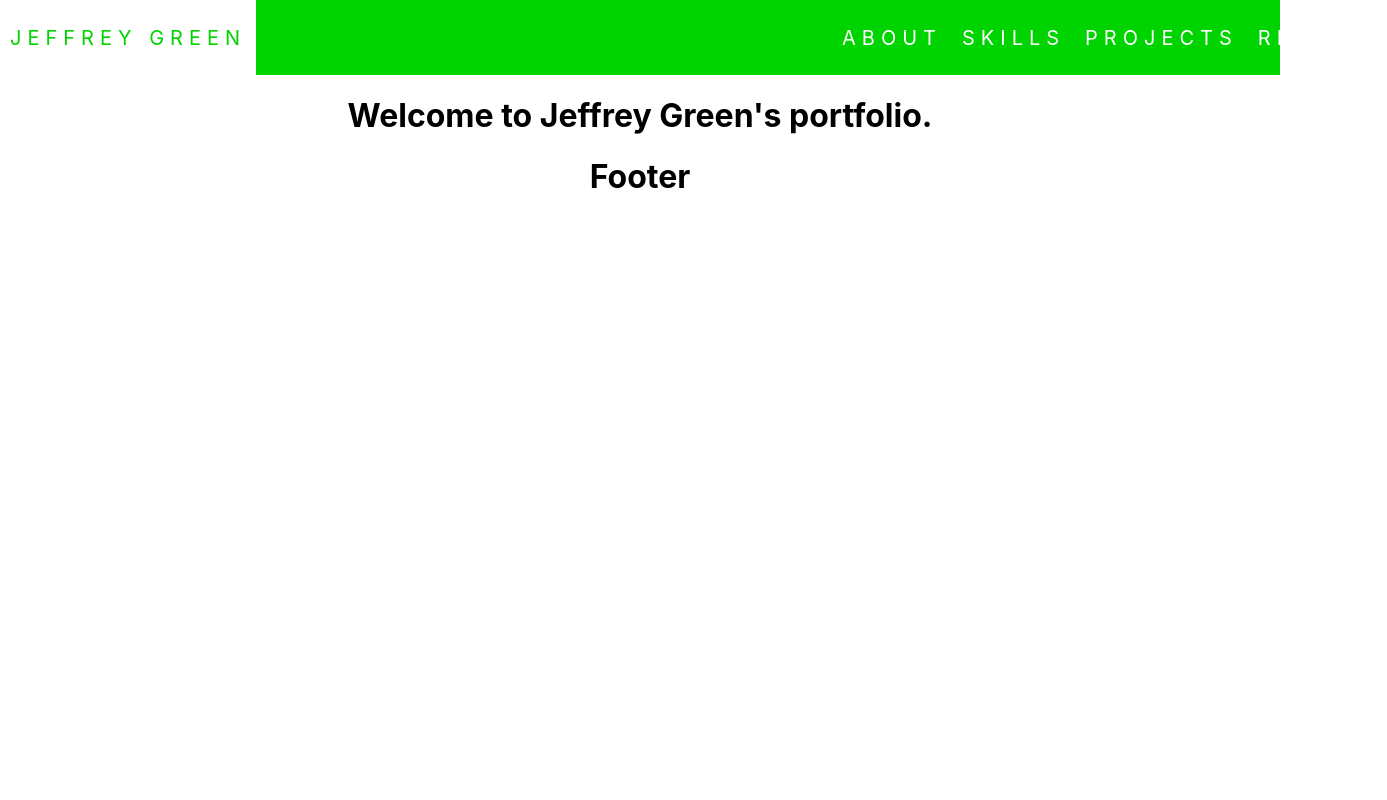
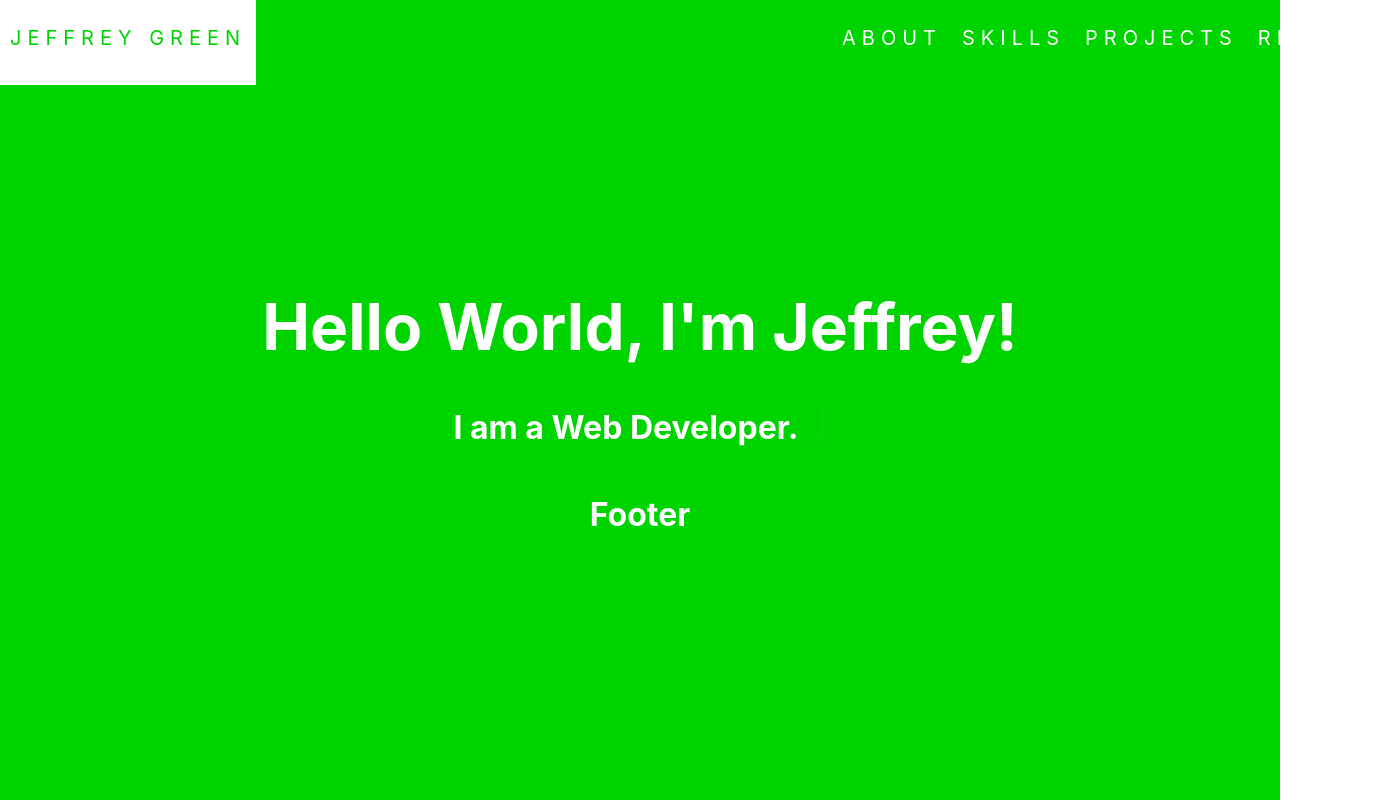
Before and after one commit to jeffreygreenjr/Portfolio-frontend, a React (Create React App) app: page / in a window 1280 px wide. Shown: the whole page, 1387 px wide, since content can reach past the window. Built offline with nearby package versions, Linux system fonts and the light colour scheme.

Commit message:
Updated the home landing page and added a typewriter

```diff
--- a/src/App.css
+++ b/src/App.css
@@ -1,38 +1,18 @@
-.App {
+.HomePage {
+  background-color: rgb(0, 212, 0);
+  height: 100vh;
+  width: 100vw;
+  display: flex;
+  justify-content: center;
+  flex-direction: column;
   text-align: center;
-}
-
-.App-logo {
-  height: 40vmin;
-  pointer-events: none;
-}
-
-@media (prefers-reduced-motion: no-preference) {
-  .App-logo {
-    animation: App-logo-spin infinite 20s linear;
-  }
-}
-
-.App-header {
-  background-color: #282c34;
-  min-height: 100vh;
-  display: flex;
-  flex-direction: column;
-  align-items: center;
-  justify-content: center;
-  font-size: calc(10px + 2vmin);
   color: white;
 }
 
-.App-link {
-  color: #61dafb;
+.Heading {
+  font-size: 4em;
 }
 
-@keyframes App-logo-spin {
-  from {
-    transform: rotate(0deg);
-  }
-  to {
-    transform: rotate(360deg);
-  }
+.SubHeading {
+  font-size: 2em;
 }
--- a/src/App.js
+++ b/src/App.js
@@ -14,7 +14,7 @@ function App() {
   const URL = "https://jeffreygreen-portfolio.herokuapp.com/";
 
   return (
-    <div className="App">
+    <div className="HomePage">
       <Header />
       <Routes>
         <Route exact path="/" element={<Home />}/>
--- a/src/components/Header.js
+++ b/src/components/Header.js
@@ -1,4 +1,4 @@
-import "../components/styles/Header.css"
+import "../styles/Header.css"
 import { Link } from "react-router-dom";
 import { getSuggestedQuery } from "@testing-library/react";
 
--- a/src/pages/About.js
+++ b/src/pages/About.js
@@ -1,4 +1,4 @@
-import "../components/styles/About.css"
+import "../styles/About.css"
 import { useState, useEffect } from "react";
 
 function About(props) {
--- a/src/pages/Home.js
+++ b/src/pages/Home.js
@@ -1,8 +1,26 @@
+import "../styles/Home.css"
 import React from 'react';
+import { Typewriter, Cursor } from 'react-simple-typewriter';
 
 function Home(props) {
   return (
-    <h1>Welcome to Jeffrey Green's portfolio.</h1>
+    <div clasName="HomePageContainer">
+      <h1 className="Heading">Hello World, I'm Jeffrey!</h1>
+      <h2 className="SubHeading">
+        <span className="noun">I am a {""}
+        <Typewriter
+          words={['Software Engineer.', 'Web Developer.', 'Student.']}
+          loop={false}
+          cursor
+          cursorStyle='_'
+          typeSpeed={100}
+          deleteSpeed={50}
+          delaySpeed={1000}
+        />
+        <Cursor/>
+        </span>
+      </h2>
+    </div>
   )
 }
 
--- a/src/pages/Projects.js
+++ b/src/pages/Projects.js
@@ -1,4 +1,4 @@
-import "../components/styles/Projects.css"
+import "../styles/Projects.css"
 import { useState, useEffect } from "react";
 
 function Projects(props) {
--- a/src/components/styles/Header.css
+++ b/src/styles/Header.css
@@ -6,6 +6,9 @@
     height: 75px;
     width: 100vw;
     text-align: center;
+    position: fixed;
+    top: 0;
+    z-index: 1;
 }
 
 .LeftNav {
--- /dev/null
+++ b/src/styles/Home.css
@@ -0,0 +1,8 @@
+.HomePageContainer {
+    height: 100vh;
+    width: 100vw;
+    display: flex;
+    justify-content: center;
+    align-items: center;
+    color: white;
+}
```
Also changed, not shown: src/styles/About.css (renamed from src/components/styles/About.css), src/styles/Projects.css (renamed from src/components/styles/Projects.css).
